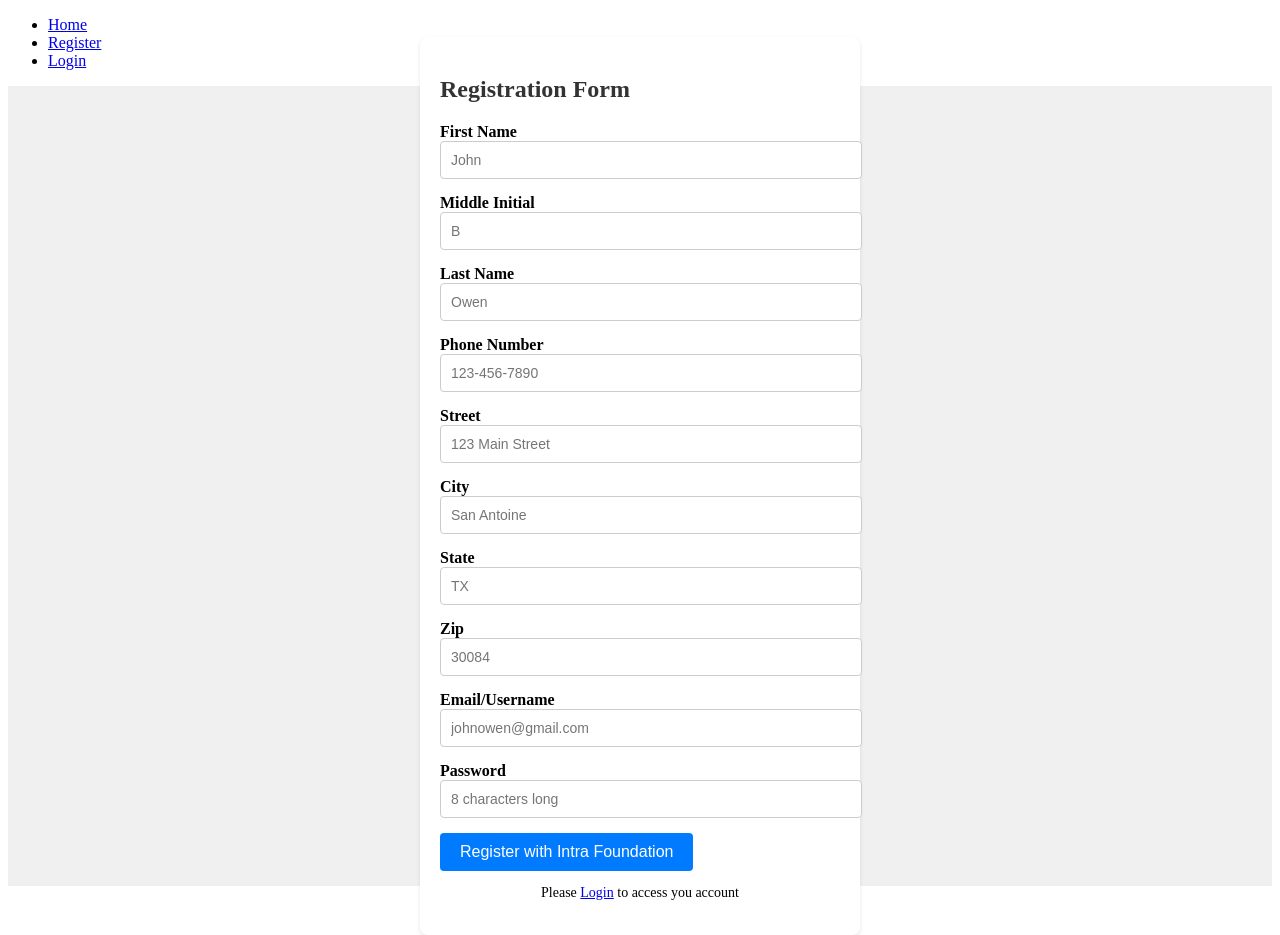
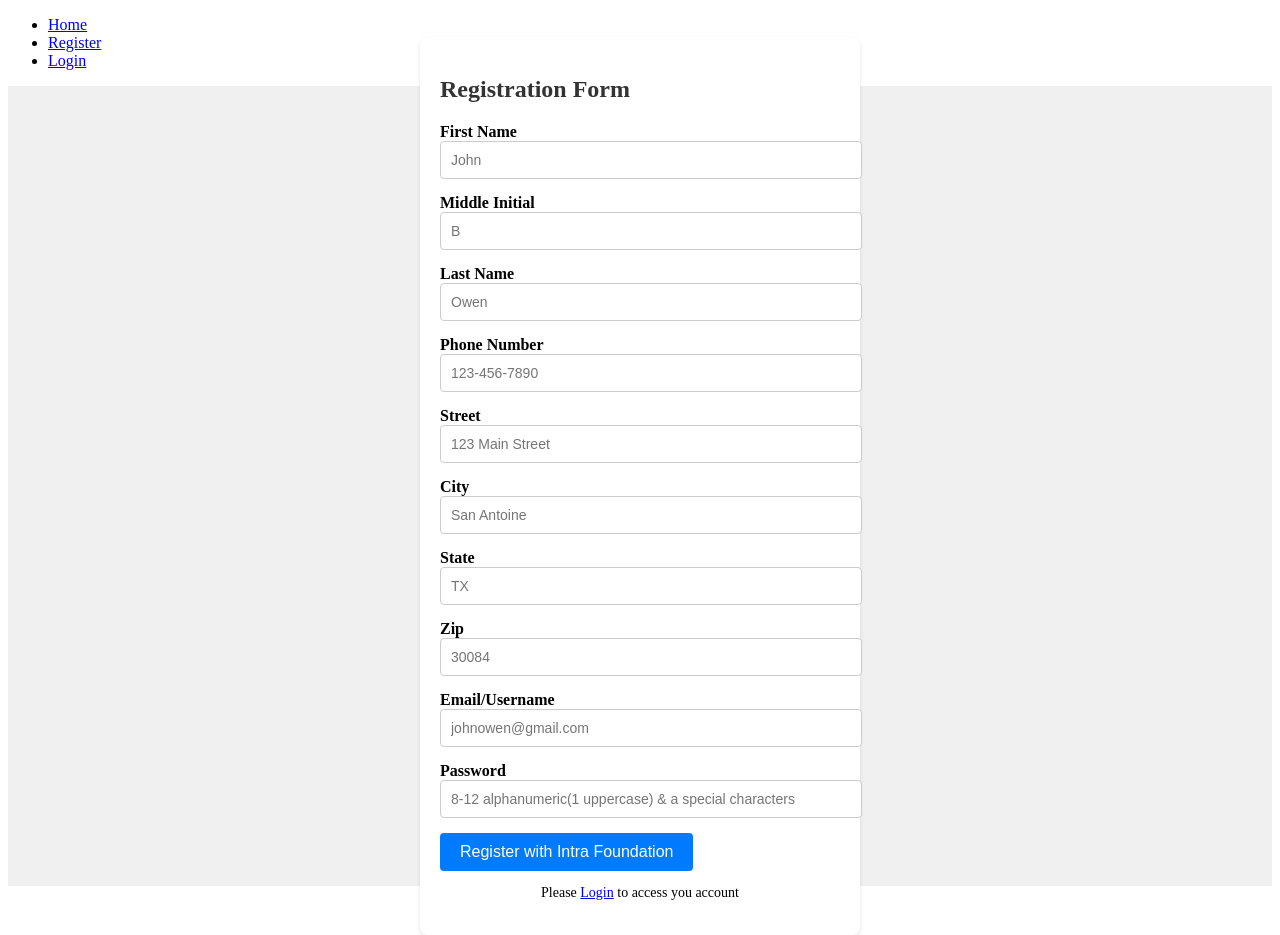
Before and after one commit to tacharya2/LoginFrontEnd, a React (Create React App) app: page /Register in a window 1280 px wide. Built offline with nearby package versions, Linux system fonts and the light colour scheme.

Commit message:
data.validation.1 : Data validation from the back-end implemented. Due to some trailing effect, I have t adjust front-end codes

```diff
--- a/src/Register.js
+++ b/src/Register.js
@@ -99,8 +99,13 @@ function Register(){
     console.log(dataToSend)
     axios.post('http://localhost:8080/api/user/create', dataToSend)
     .then((response) => {
+        if (Array.isArray(response.data.errors) && response.data.errors.length > 0) {
+        const errorMessages = response.data.errors;
+        setMessage(`Validation errors: ${errorMessages}`);
+        }else{
+        setMessage(response.data.message);
+        }
         console.log(response.data);
-    setMessage(`Hello ${response.data.firstName} ${response.data.lastName}! Thank you for registering with us with a username: ${response.data.username}`);
 
         setFirstName('');
         setMiddleInitial('');
@@ -161,7 +166,7 @@ function Register(){
 
               <div className="form-element">
                 <label>Password</label>
-                <input required type="password" placeholder="8 characters long" value={password} onChange={handlePasswordChange}/>
+                <input required type="password" placeholder="8-12 alphanumeric(1 uppercase) & a special characters" value={password} onChange={handlePasswordChange}/>
               </div>
 
               <button type="submit" className="submit-button" >Register with Intra Foundation </button>
```
Lines whose indentation alone changed are shown as unchanged.
